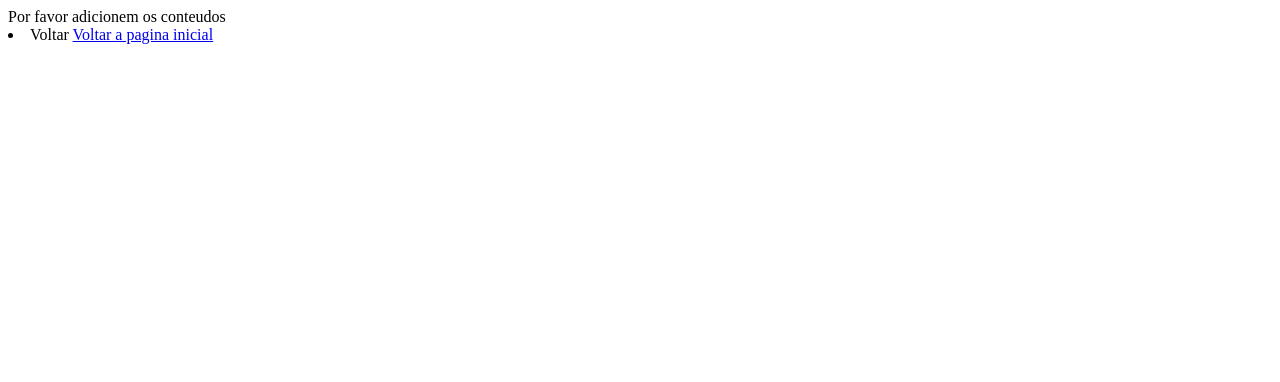
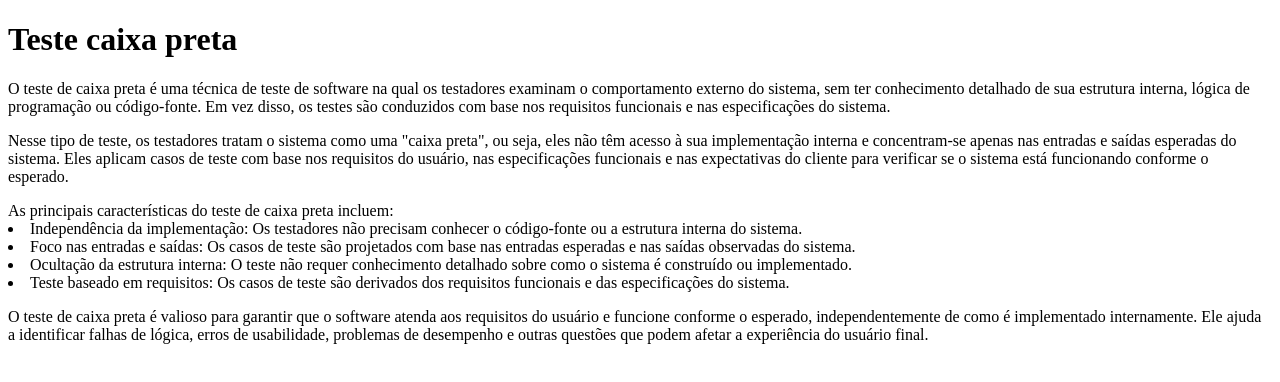
Before and after one commit to rafa-e-alves/Aula-Testes, a plain HTML site: page caixaPreta.html in a window 1280 px wide. Drawn offline with Linux system fonts and the light colour scheme.

Commit message:
Update caixaPreta.html

```diff
--- a/caixaPreta.html
+++ b/caixaPreta.html
@@ -8,13 +8,16 @@
 </head>
 
 <body>
-    <label>Por favor adicionem os conteudos</label>
+    <h1>Teste caixa preta</h1>
 
-    <li>Voltar
-        <a href="index.html">Voltar a pagina inicial</a>
-    </li>
-
-
+    <p>O teste de caixa preta é uma técnica de teste de software na qual os testadores examinam o comportamento externo do sistema, sem ter conhecimento detalhado de sua estrutura interna, lógica de programação ou código-fonte. Em vez disso, os testes são conduzidos com base nos requisitos funcionais e nas especificações do sistema.</p>
+    <p>Nesse tipo de teste, os testadores tratam o sistema como uma "caixa preta", ou seja, eles não têm acesso à sua implementação interna e concentram-se apenas nas entradas e saídas esperadas do sistema. Eles aplicam casos de teste com base nos requisitos do usuário, nas especificações funcionais e nas expectativas do cliente para verificar se o sistema está funcionando conforme o esperado.</p>
+    <label>As principais características do teste de caixa preta incluem:</label>
+    <li>Independência da implementação: Os testadores não precisam conhecer o código-fonte ou a estrutura interna do sistema.</li>
+    <li>Foco nas entradas e saídas: Os casos de teste são projetados com base nas entradas esperadas e nas saídas observadas do sistema.</li>
+    <li>Ocultação da estrutura interna: O teste não requer conhecimento detalhado sobre como o sistema é construído ou implementado.</li>
+    <li>Teste baseado em requisitos: Os casos de teste são derivados dos requisitos funcionais e das especificações do sistema.</li>
+    <p>O teste de caixa preta é valioso para garantir que o software atenda aos requisitos do usuário e funcione conforme o esperado, independentemente de como é implementado internamente. Ele ajuda a identificar falhas de lógica, erros de usabilidade, problemas de desempenho e outras questões que podem afetar a experiência do usuário final.</p>
 
 </body>
 
```
